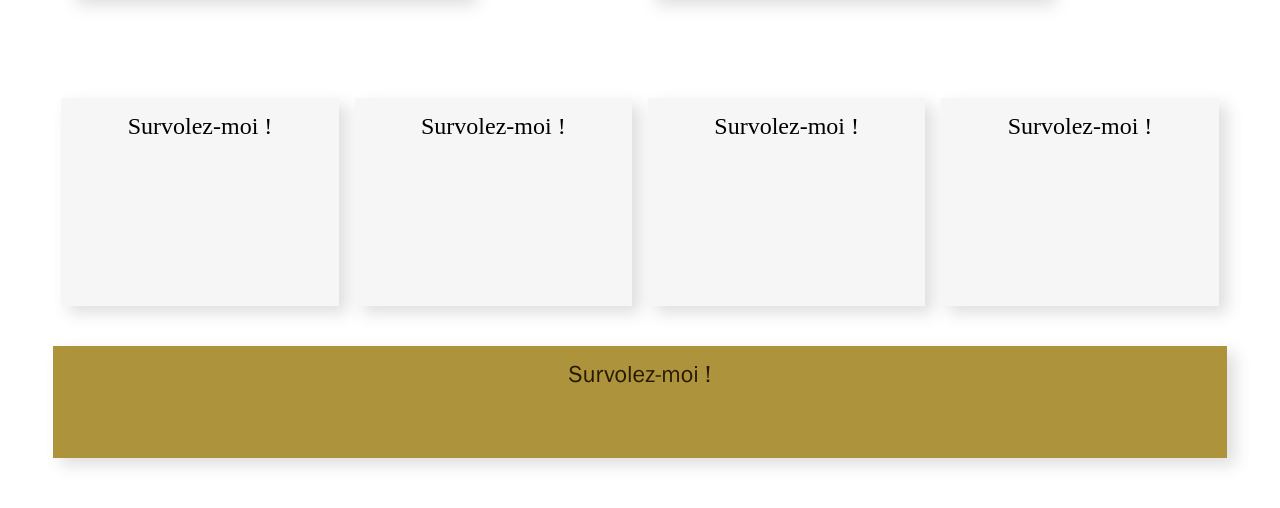
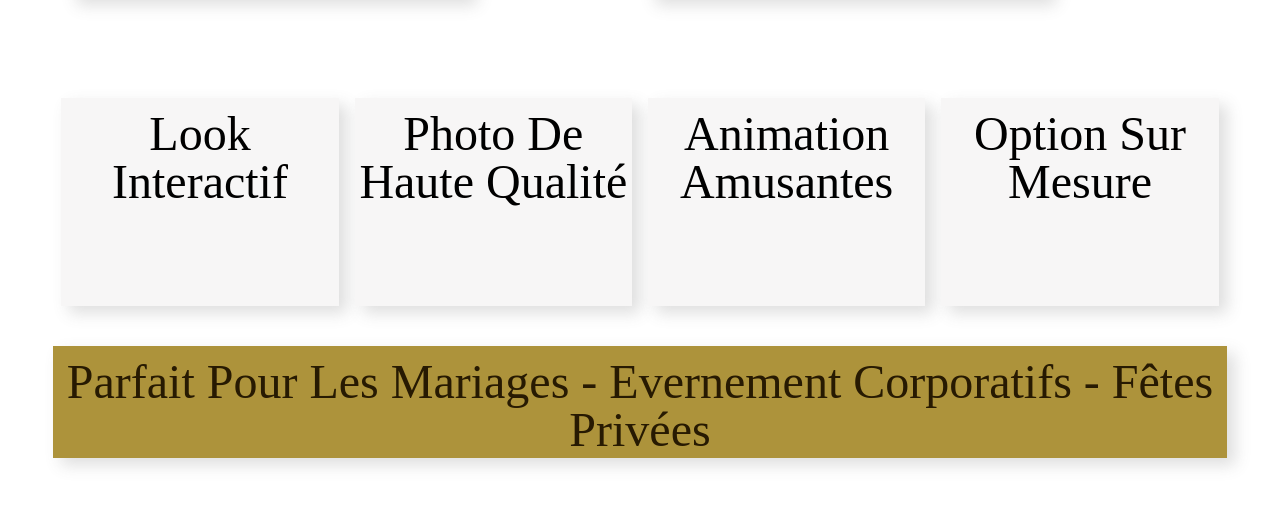
Before and after one commit to yeredmbe/photobooth, a React (Vite) app: page /photobooth in a window 1280 px wide. Shown: the part 1126-1634 px from the top of the page. Built offline with nearby package versions, Linux system fonts and the light colour scheme.

Commit message:
started styling the fonts

```diff
--- a/src/pages/Photobooth.jsx
+++ b/src/pages/Photobooth.jsx
@@ -97,11 +97,11 @@ const Photobooth = () => {
 
   {/* Premier texte */}
   <p
-    className={`absolute inset-0 text-center text-black text-2xl py-3 transition-all duration-500 ease-in-out ${
+    className={`absolute inset-0 text-center text-black text-5xl py-3 px-2 transition-all duration-500 ease-in-out ${
       toggle1 ? "opacity-0 scale-95" : "opacity-100 scale-100"
     }`}
   >
-    Survolez-moi !
+  Look Interactif
   </p>
 
   {/* Deuxième texte */}
@@ -128,11 +128,11 @@ const Photobooth = () => {
 
   {/* Premier texte */}
   <p
-    className={`absolute inset-0 text-center text-black text-2xl py-3 transition-all duration-500 ease-in-out ${
+    className={`absolute inset-0 text-center text-black text-5xl py-3 transition-all duration-500 ease-in-out ${
       toggle2 ? "opacity-0 scale-95" : "opacity-100 scale-100"
     }`}
   >
-    Survolez-moi !
+    Photo De Haute Qualité
   </p>
 
   {/* Deuxième texte */}
@@ -159,11 +159,11 @@ const Photobooth = () => {
 
   {/* Premier texte */}
   <p
-    className={`absolute inset-0 text-center text-black text-2xl py-3 transition-all duration-500 ease-in-out ${
+    className={`absolute inset-0 text-center text-black text-5xl py-3 transition-all duration-500 ease-in-out ${
       toggle3 ? "opacity-0 scale-95" : "opacity-100 scale-100"
     }`}
   >
-    Survolez-moi !
+    Animation Amusantes
   </p>
 
   {/* Deuxième texte */}
@@ -190,11 +190,11 @@ const Photobooth = () => {
 
   {/* Premier texte */}
   <p
-    className={`absolute inset-0 text-center text-black text-2xl py-3 transition-all duration-500 ease-in-out  ${
+    className={`absolute inset-0 text-center text-black text-5xl py-3 transition-all duration-500 ease-in-out  ${
       toggle4 ? "opacity-0 scale-95" : "opacity-100 scale-100"
     }`}
   >
-    Survolez-moi !
+   Option Sur Mesure
   </p>
 
   {/* Deuxième texte */}
@@ -222,11 +222,11 @@ const Photobooth = () => {
 
   {/* Premier texte */}
   <p
-    className={`absolute inset-0 text-center  text-2xl py-3 transition-all duration-500 ease-in-out font-Sans-Font text-[#271a02] ${
+    className={`absolute inset-0 text-center py-3 text-5xl transition-all duration-500 ease-in-out font-GaramondAntiqua text-[#271a02] ${
       toggle ? "opacity-0 scale-95" : "opacity-100 scale-100"
     }`}
   >
-    Survolez-moi !
+    Parfait Pour Les Mariages - Evernement Corporatifs - Fêtes Privées
   </p>
 
   {/* Deuxième texte */}
```
